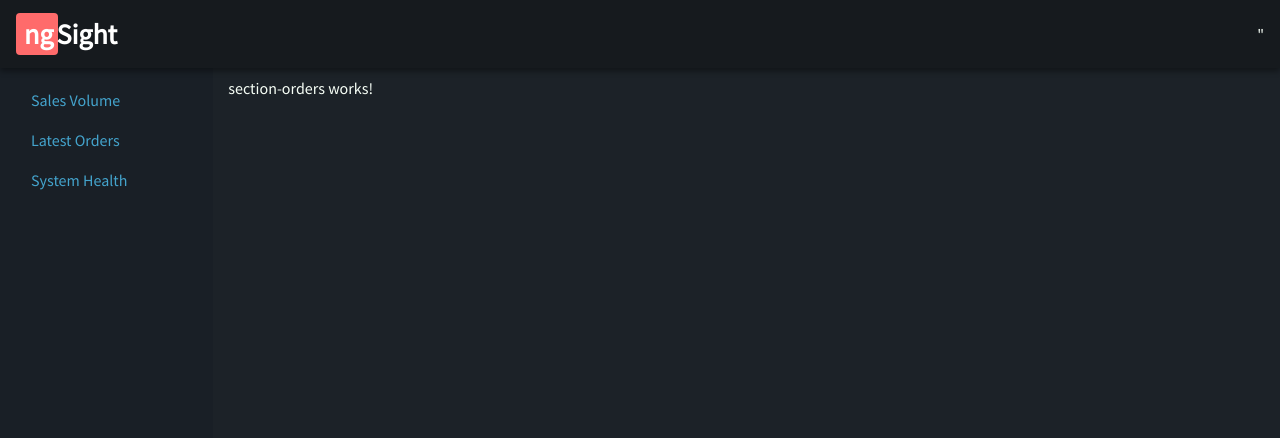
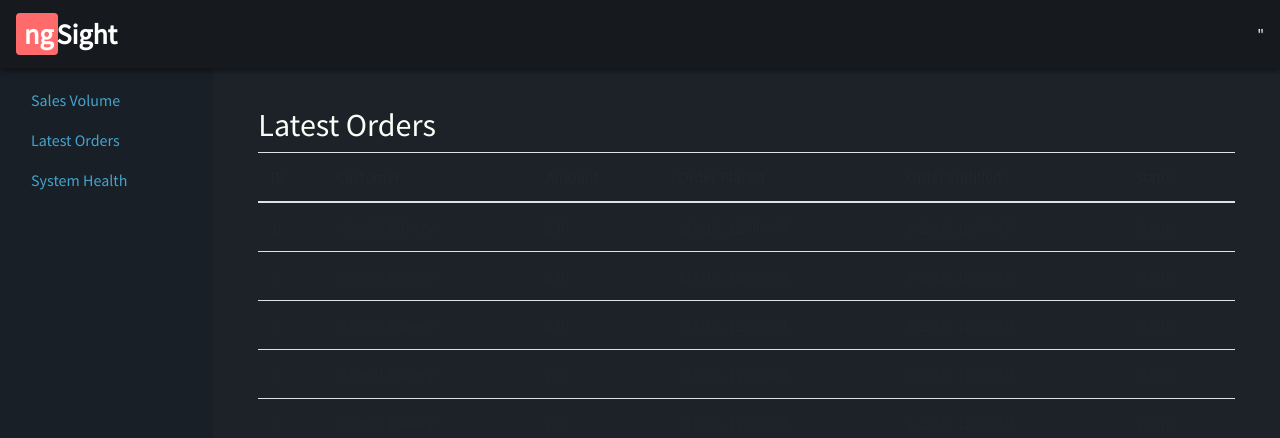
Before and after one commit to razibur/ng-sight, an Angular app: page /orders in a window 1280 px wide. Shown: the top 438 px of the page. Built offline with nearby package versions, Linux system fonts and the light colour scheme; what ng2-charts would draw is missing.

Commit message:
Add Latest Orders screen

```diff
--- a/src/app/sections/section-orders/section-orders.component.html
+++ b/src/app/sections/section-orders/section-orders.component.html
@@ -1,3 +1,27 @@
-<p>
-  section-orders works!
-</p>
+<div class="section-container">
+  <h2>
+    Latest Orders
+  </h2>
+  <table class="table table-inverse table-hover">
+    <thead>
+      <tr>
+        <th>ID</th>
+        <th>Customer</th>
+        <th>Amount</th>
+        <th>Order Placed</th>
+        <th>Order Fulfilled</th>
+        <th>Status</th>
+      </tr>
+    </thead>
+    <tbody>
+      <tr *ngFor="let order of orders">
+        <td>{{ order.id }}</td>
+        <td>{{ order.customer.name }}</td>
+        <td>{{ order.total }}</td>
+        <td>{{ order.placed | date: 'short'}}</td>
+        <td>{{ order.fulfilled | date: 'short' }}</td>
+        <td>Status</td>
+      </tr>
+    </tbody>
+  </table>
+</div>
--- a/src/app/sections/section-orders/section-orders.component.ts
+++ b/src/app/sections/section-orders/section-orders.component.ts
@@ -1,4 +1,5 @@
 import { Component, OnInit } from '@angular/core';
+import { Order } from '../../shared/Order';
 
 @Component({
   selector: 'app-section-orders',
@@ -9,6 +10,24 @@ export class SectionOrdersComponent implements OnInit {
 
   constructor() { }
 
+  orders: Order[] = [
+    {id: 1, customer:
+      {id: 1, name: 'Main St Bakery', state: 'CO', email: 'mainst@example.com'},
+      total: 230, placed: new Date(2017, 12, 1), fulfilled: new Date(2017, 12, 2)},
+    {id: 1, customer:
+      {id: 1, name: 'Main St Bakery', state: 'CO', email: 'mainst@example.com'},
+      total: 230, placed: new Date(2017, 12, 1), fulfilled: new Date(2017, 12, 2)},
+    {id: 1, customer:
+      {id: 1, name: 'Main St Bakery', state: 'CO', email: 'mainst@example.com'},
+      total: 230, placed: new Date(2017, 12, 1), fulfilled: new Date(2017, 12, 2)},
+    {id: 1, customer:
+      {id: 1, name: 'Main St Bakery', state: 'CO', email: 'mainst@example.com'},
+      total: 230, placed: new Date(2017, 12, 1), fulfilled: new Date(2017, 12, 2)},
+    {id: 1, customer:
+      {id: 1, name: 'Main St Bakery', state: 'CO', email: 'mainst@example.com'},
+      total: 230, placed: new Date(2017, 12, 1), fulfilled: new Date(2017, 12, 2)}
+  ];
+
   ngOnInit() {
   }
 
--- /dev/null
+++ b/src/app/shared/Customer.ts
@@ -0,0 +1,6 @@
+export interface Customer {
+    id: number;
+    name: string;
+    email: string;
+    state: string;
+}
--- /dev/null
+++ b/src/app/shared/Order.ts
@@ -0,0 +1,9 @@
+import { Customer } from './Customer';
+
+export interface Order {
+    id: number;
+    customer: Customer;
+    total: number;
+    placed: Date;
+    fulfilled: Date;
+}
--- a/src/styles.css
+++ b/src/styles.css
@@ -35,7 +35,7 @@ a:hover {
     border-radius: 2px;
 }
 
-.card-heading-theme{
+.card-header-theme{
     color: #eee;
     border-top-right-radius: 8px;
     border-top-left-radius: 8px;
```
